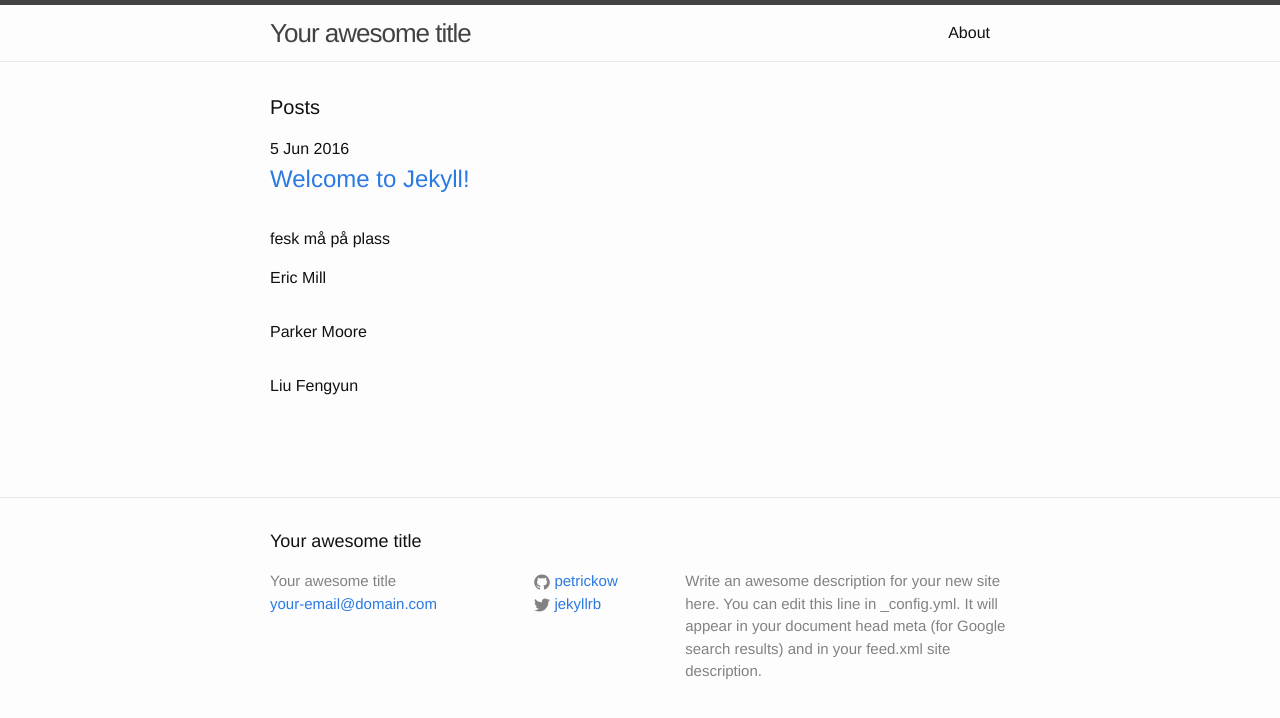
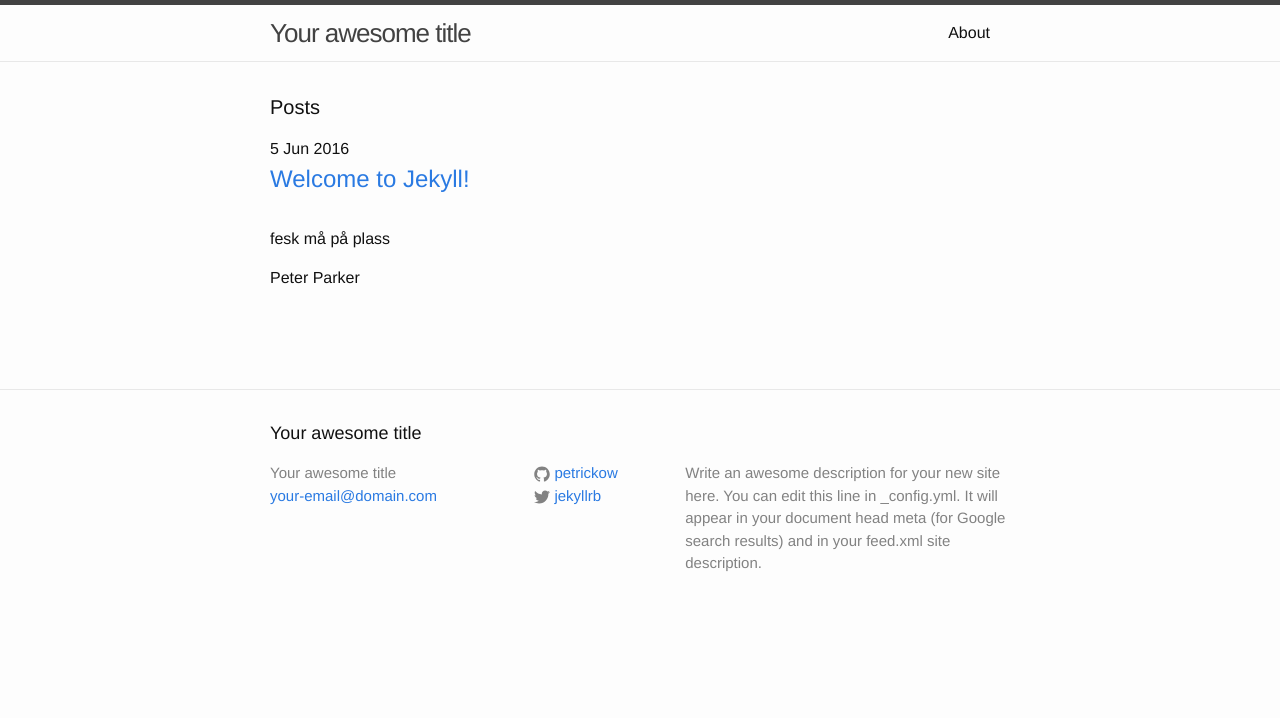
Before and after one commit to petrickow/petrickow.github.io, a Jekyll site: the page built from index.html, in a window 1280 px wide. Shown: the top 718 px of the page. Built offline with Jekyll 4.4.1, drawn with Linux system fonts in a browser that asks for light colours.

Commit message:
Update from Forestry.io - _data/users.yml

```diff
--- a/_data/users.yml
+++ b/_data/users.yml
@@ -1,8 +1,3 @@
-- name: Eric Mill
-  github: konklone
-
-- name: Parker Moore
+---
+- name: Peter Parker
   github: parkr
-
-- name: Liu Fengyun
-  github: liufengyun
```
